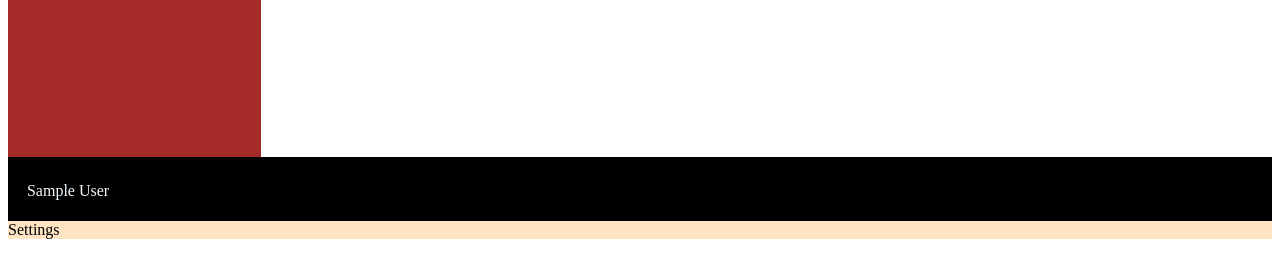
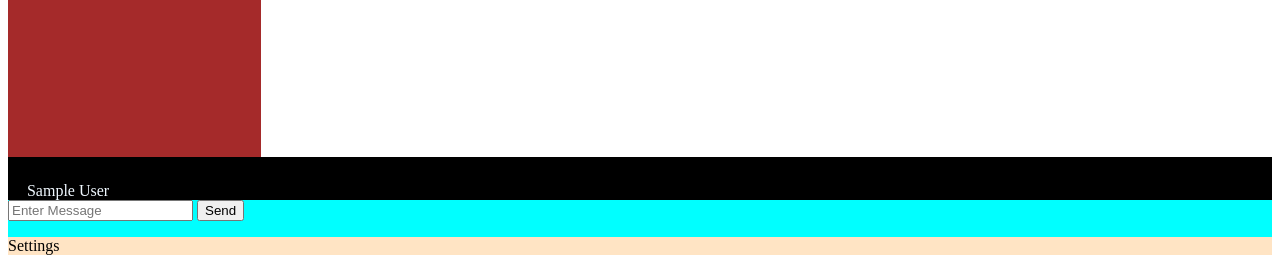
Before and after one commit to Riddhick/ChatApp, a PHP site: page /php/Home.php in a window 1280 px wide. Shown: the part 635-898 px from the top of the page. Before the commit the page ends 874 px from the top, so only its background shows below. Run offline with PHP 8.4, Linux system fonts and the light colour scheme; the visitor is signed in with stand-in values (Sample User, id 1); data that the repository does not hold is empty.

Commit message:
Functionality of message button added

```diff
--- a/css/profile.css
+++ b/css/profile.css
@@ -8,6 +8,8 @@
 }
 .center{
     background-color: aqua;
+    display: flex;
+    flex-direction: column;
 }
 .right{
     background-color: bisque;
@@ -34,3 +36,16 @@
     padding-top: 1.5%;
     padding-left:1.5%;
 }
+.message-show{
+    display: flex;
+    flex-direction: column;
+    justify-content: center;
+}
+.message-text{
+    display: flex;
+    flex-direction: column;
+    height:80%;
+}
+.receiver-bar{
+    display: none;
+}
--- a/php/Home.php
+++ b/php/Home.php
@@ -7,6 +7,7 @@
 <head>
     <title>Main</title>
     <link rel="stylesheet" href="/ChatApp/css/profile.css">
+    <script src="../script/message.js"></script>
 </head>
 <body>
     <div class="container">
@@ -20,16 +21,25 @@
                     foreach ($records as $record){
                         //$row=mysqli_fetch_assoc($record);?>
                         <div class="friend">
-                        <?php echo $record["name"];
-                    }
+                        <text id="friend-id"><?php echo $record["name"];?></text>
+                    <?php }
                     ?>
-                    <button class="btn1" type="button">Message</button>
+                    <button class="btn1" type="button" onclick=openPrompt()>Message</button>
                 </div>
             </div>
         </div>
-        <div class="pannel center">
+        <div class="pannel center" id="center-pannel">
             <div class="name-bar"><?php echo $_SESSION["name"]  ?>
-        </div>
+            </div>
+            <div class="message-text">
+                <div class="name-bar receiver-bar" id="receiver-name"></div>
+            </div>
+            <div class="message-show">
+                <form name="message">
+                    <input type="text" value="" autocomplete="off" name="data" placeholder="Enter Message">
+                    <button type="Submit" class="btn1">Send</button>
+                </form>
+            </div>
         </div>
         <div class="pannel right">Settings</div>
     </div>
--- /dev/null
+++ b/script/message.js
@@ -0,0 +1,7 @@
+function openPrompt(){
+    var f_id= document.getElementById("friend-id").innerText;
+    var receiver=document.getElementById("receiver-name");
+    //console.log(f_id);
+    receiver.style.display="flex";
+    receiver.innerText=f_id;
+}
```
